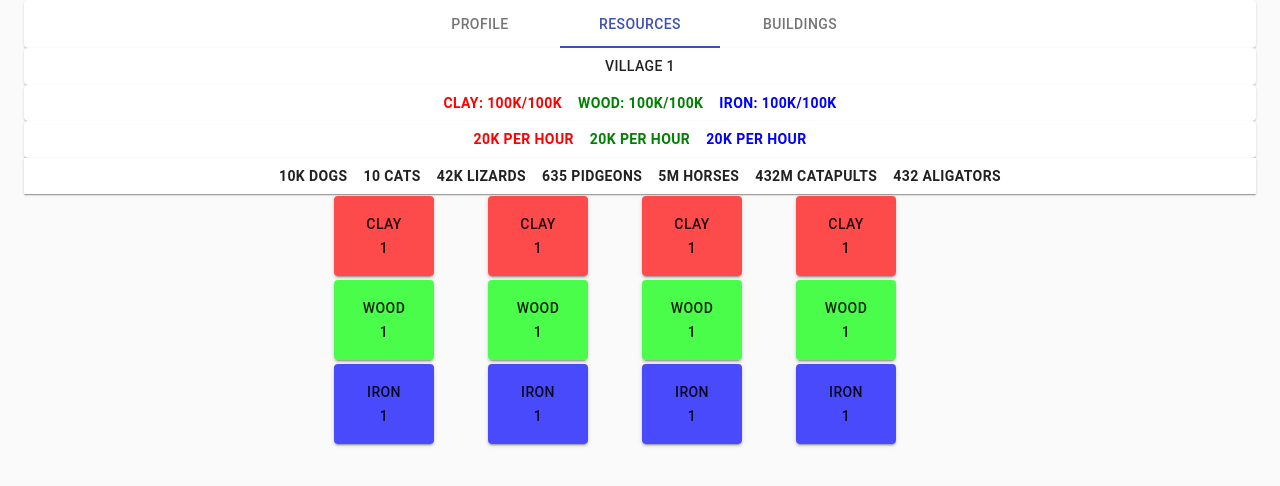
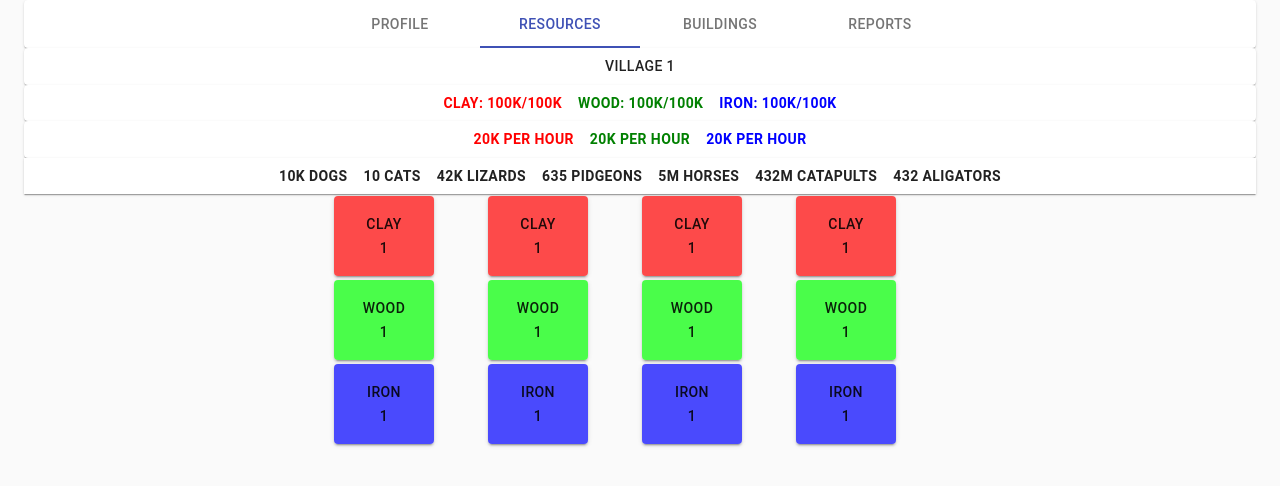
Before and after one commit to Markoxmas/Traviland, a React (Create React App) app: page / in a window 1280 px wide. Shown: the top 486 px of the page. Built offline with nearby package versions, Linux system fonts and the light colour scheme; data requests are answered from the project's data file.

Commit message:
Added Reports to menu

```diff
--- a/src/App.js
+++ b/src/App.js
@@ -6,6 +6,7 @@ import Container from '@material-ui/core/Container'
 import Menu from './components/Menu'
 import Profile from './components/Profile'
 import Villages from './components/Village/Villages'
+import Reports from './components/Reports'
 import { onLoadData } from './redux/actions/loadDataActions'
 import { onSetMenu } from './redux/actions/menuActions'
 
@@ -26,6 +27,7 @@ export default function App() {
                 {tab === 0 && !pending && <Profile />}
                 {tab === 1 && !pending && <Villages />}
                 {tab === 2 && !pending && <Villages />}
+                {tab === 3 && !pending && <Reports />}
                 <Typography component="div" />
             </Container>
         </React.Fragment>
--- a/src/components/Menu.js
+++ b/src/components/Menu.js
@@ -33,6 +33,7 @@ export default function Menu() {
                 <Tab label="Profile" />
                 <Tab label="Resources" />
                 <Tab label="Buildings" />
+                <Tab label="Reports" />
             </Tabs>
         </Paper>
     )
--- /dev/null
+++ b/src/components/Reports.js
@@ -0,0 +1,5 @@
+import React from 'react'
+
+export default function Reports() {
+    return <h3 style={{ textAlign: 'center' }}>Reports under construction!</h3>
+}
```
